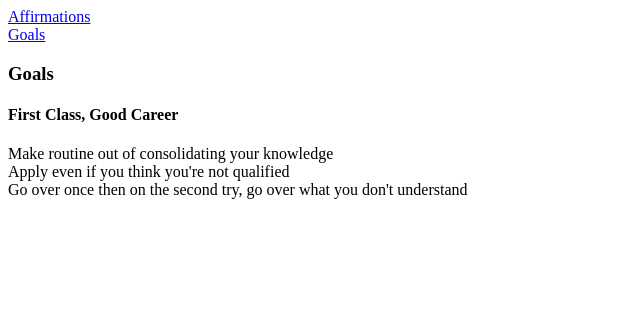
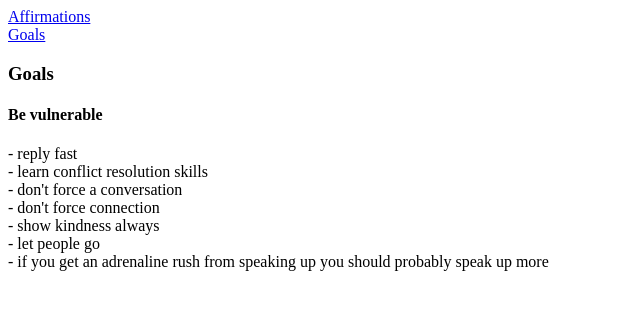
Before and after one commit to limiajayi/Affirmations, a React (Vite) app: page /goals in a window 1280 px wide. Shown: the top 310 px of the page, without its empty margins (0-640 px from the left). Built offline with nearby package versions, Linux system fonts and the light colour scheme.

Commit message:
Goals sections is almost fully done, to be added: making it into a txt file.

```diff
--- a/index.html
+++ b/index.html
@@ -3,7 +3,7 @@
   <head>
     <meta charset="UTF-8" />
     <meta name="viewport" content="width=device-width, initial-scale=1.0" />
-    <title>Project Heaven</title>
+    <title>Affirmations</title>
   </head>
   <body>
     <div id="root"></div>
--- a/src/Goals.jsx
+++ b/src/Goals.jsx
@@ -1,4 +1,4 @@
-import { useState } from "react";
+import { useState, useEffect } from "react";
 
 const Goals = () => {
 
@@ -11,10 +11,54 @@ const Goals = () => {
             "Make routine out of consolidating your knowledge",
             "Apply even if you think you're not qualified",
             "Go over once then on the second try, go over what you don't understand"
-        ]}
-    ]
+        ]},
+        {"Be vulnerable": [
+            "reply fast",
+            "learn conflict resolution skills",
+            "don't force a conversation",
+            "don't force connection",
+            "show kindness always",
+            "let people go",
+            "if you get an adrenaline rush from speaking up you should probably speak up more",
+        ]},
+        {"Health and Wellness": [
+            "exercise twice a week",
+            "buy pineapples 3 days before period",
+            "do yoga exercises during period",
+            "eat healthy snacks",
+            "don't forget your fruit and veggies",
+        ]},
+        {"Hobbies-maxxing": [
+            "Program",
+            "Draw",
+            "Write",
+            "Crotchet",
+            "Read books",
+            "Watch movies",
+        ]},
+        {"Rest": [
+            "7 and a half hours sleep",
+            "Go to bed early",
+            "Go out with friends and family",
+            "No one will remember their accolades but everyone will remember the side-quests.",
+        ]},
+    ];
 
-    const [selected, setSelected] = useState(1)
+    const [selected, setSelected] = useState(0);
+
+     //change goals every 5 seconds
+    useEffect(() => {
+        const interval = setInterval(() => {
+
+            const newSelected = Math.floor(Math.random() * goals.length)
+            setSelected(newSelected)
+
+        }, 5000);
+
+        //clears the effect
+        return () => clearInterval(interval)
+    }, [goals]);
+
     const arrayOfKeys = Object.keys(goals[selected])
 
     return (
@@ -28,7 +72,7 @@ const Goals = () => {
                     goals[selected][arrayOfKeys[0]].map((line) =>
                     {return (
                         <div>
-                            {line}
+                            {"- " + line}
                         </div>
                     )})
                 }
--- a/src/Selection.jsx
+++ b/src/Selection.jsx
@@ -12,7 +12,7 @@ const Selection = ({ lines }) => {
             const newSelected = Math.floor(Math.random() * lines.length)
             setSelected(newSelected)
 
-        }, 20000);
+        }, 10000);
 
         //clears the effect
         return () => clearInterval(interval)
```
Also changed, not shown: 1 other file (tests, documents, lock files or other folders).
